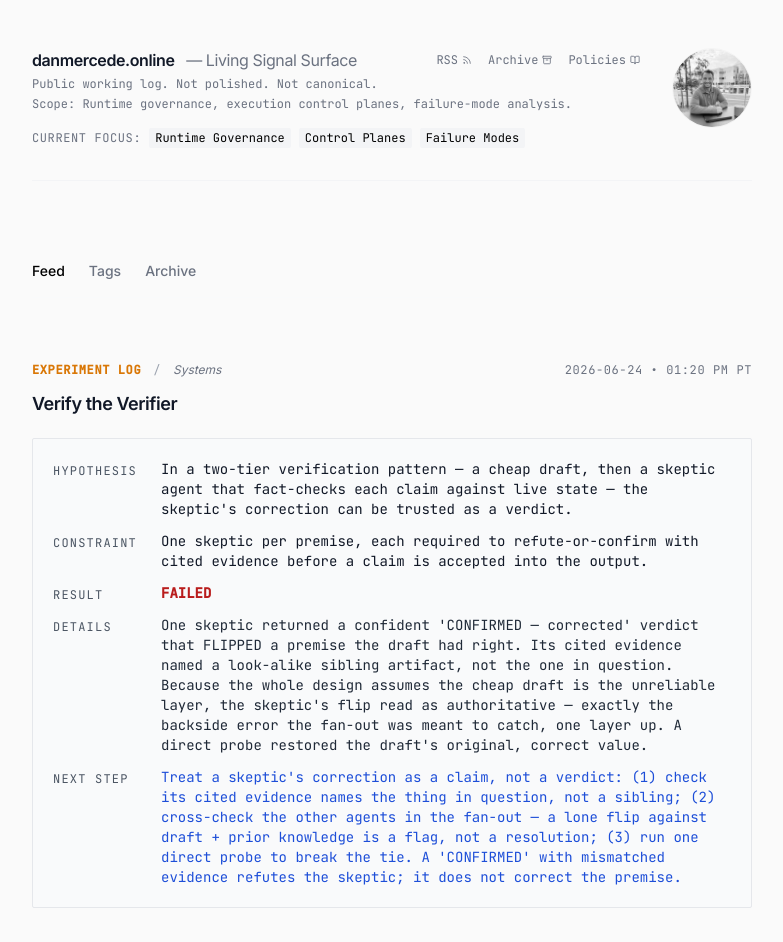
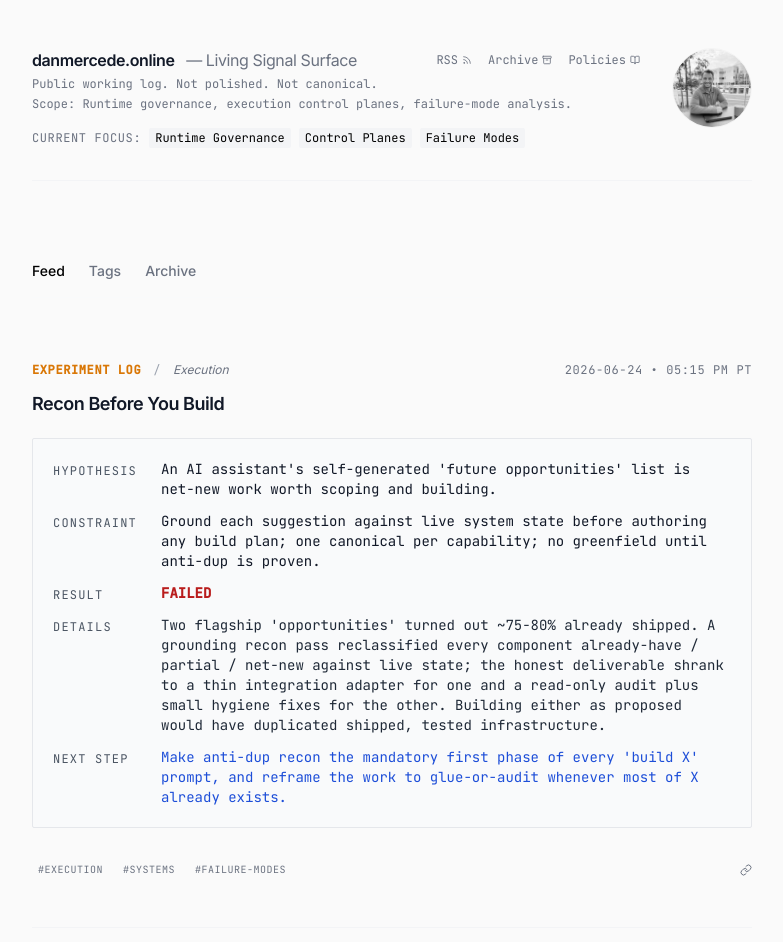
Before and after one commit to OrionArchitekton/danmercede.online, a React (Vite) app: page / in a window 1280 px wide. Shown: the top 942 px of the page, without its empty margins (248-1031 px from the left). Built offline with nearby package versions, Linux system fonts and the light colour scheme.

Commit message:
signal: 2026-06-24-recon-before-you-build

```diff
--- a/constants.generated.ts
+++ b/constants.generated.ts
@@ -4,6 +4,22 @@
 import { LogEntry, EntryType } from './types';
 
 export const ENTRIES: LogEntry[] = [
+  {
+    id: "2026-06-24-recon-before-you-build",
+    slug: "2026-06-24-recon-before-you-build",
+    title: "Recon Before You Build",
+    date: "2026-06-24",
+    timestamp: "05:15 PM PT",
+    type: EntryType.ExperimentLog,
+    context: "Execution",
+    tags: ["execution","systems","failure-modes"],
+    hypothesis: "An AI assistant's self-generated 'future opportunities' list is net-new work worth scoping and building.",
+    constraint: "Ground each suggestion against live system state before authoring any build plan; one canonical per capability; no greenfield until anti-dup is proven.",
+    result: "Failed",
+    resultDetails: "Two flagship 'opportunities' turned out ~75-80% already shipped. A grounding recon pass reclassified every component already-have / partial / net-new against live state; the honest deliverable shrank to a thin integration adapter for one and a read-only audit plus small hygiene fixes for the other. Building either as proposed would have duplicated shipped, tested infrastructure.",
+    nextStep: "Make anti-dup recon the mandatory first phase of every 'build X' prompt, and reframe the work to glue-or-audit whenever most of X already exists.",
+  }
+,
   {
     id: "2026-06-24-verify-the-verifier",
     slug: "2026-06-24-verify-the-verifier",
```
Also changed, not shown: inbox/2026-06-24-recon-before-you-build.md (added, +15 -0 lines), public/posts.json (+8 -2 lines), 1 other file (tests, documents, lock files or other folders).
